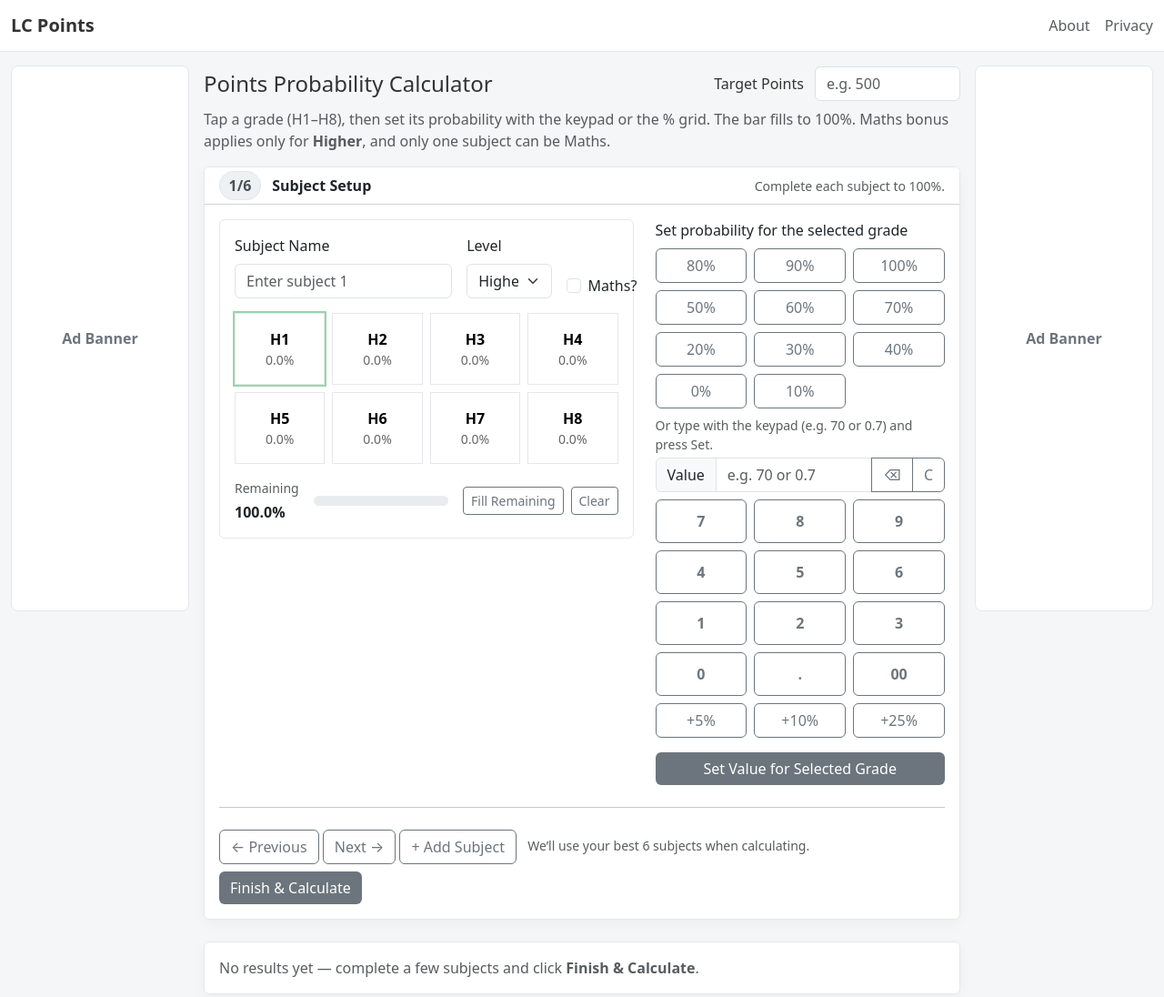
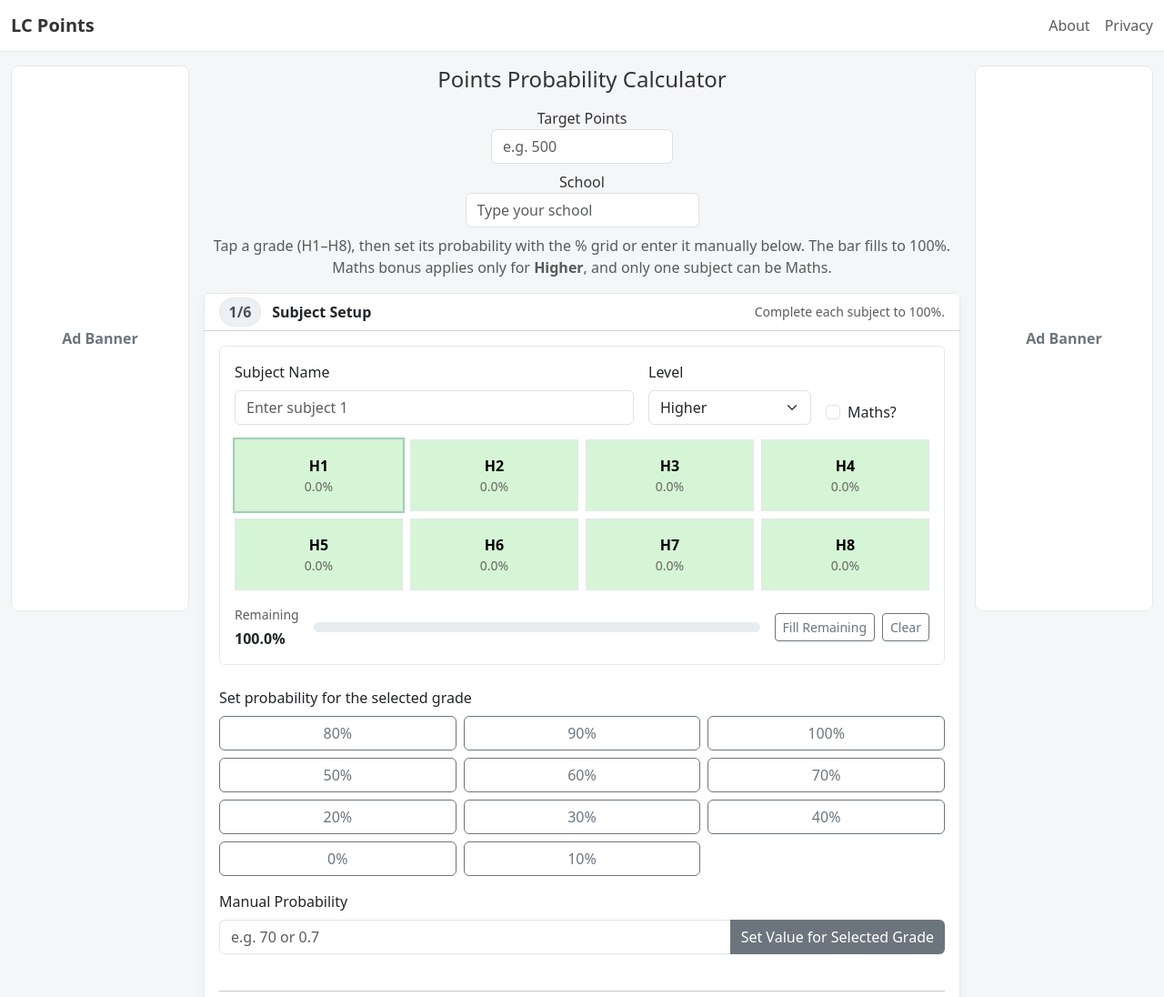
Before and after one commit to harryucc/predictor, a website: page public/index.html in a window 1280 px wide. Shown: the top 1096 px of the page at 91% size. Drawn offline with nearby package versions, Linux system fonts and the light colour scheme.

Commit message:
feat: provide subject and school datasets

```diff
--- a/public/app.js
+++ b/public/app.js
@@ -30,7 +30,7 @@
         const remainingLabel = Q('remainingLabel');
         const remainingBar = Q('remainingBar');
         const subjectCard = Q('subjectCard');
-        const kpDisplay = Q('keypadDisplay');
+        const probInput = Q('probInput');
         const prevBtn = Q('prevBtn');
         const nextBtn = Q('nextBtn');
         const addBtn = Q('addBtn');
@@ -38,14 +38,35 @@
         const clearSubject = Q('clearSubject');
         const fillRemaining = Q('fillRemaining');
         const targetInput = Q('target');
+        const schoolInput = Q('school');
         const selectionNote = Q('selectionNote');
         const resultsEl = Q('results');
         const histCanvas = Q('histogram');
 
+        let subjectOptions = [];
+        fetch('subjects.json').then(r=>r.json()).then(list=>{
+          subjectOptions = list;
+          const dl = document.getElementById('subjectList');
+          list.forEach(name=>{
+            const opt = document.createElement('option');
+            opt.value = name;
+            dl.appendChild(opt);
+          });
+        });
+
+        let schoolOptions = [];
+        fetch('schools.json').then(r=>r.json()).then(list=>{
+          schoolOptions = list;
+          const dl = document.getElementById('schoolList');
+          list.forEach(name=>{
+            const opt = document.createElement('option');
+            opt.value = name;
+            dl.appendChild(opt);
+          });
+        });
+
         // Optional collections (may be empty on DOMContentLoaded)
         const pctButtons = Array.from(document.querySelectorAll('.pct'));
-        const kpButtons  = Array.from(document.querySelectorAll('.kp'));
-        const quickBtns  = Array.from(document.querySelectorAll('.quick'));
 
         /* ====== Data & Constants ====== */
         const pointsHigher = [100,88,77,66,56,46,37,0];
@@ -63,13 +84,26 @@
         let mathsIndex = null;
         let targetDebounce = null;
         let histChart = null;
-        let kpBuffer = "";
 
         /* ====== UI Wiring ====== */
         prevBtn.onclick = ()=> { if (current>0){ saveFromUI(); current--; renderWizard(); } };
         nextBtn.onclick = ()=> { if (current<subjects.length-1){ saveFromUI(); current++; renderWizard(); } };
         addBtn .onclick = ()=> { saveFromUI(); subjects.push({name:"", level:"Higher", isMaths:false, probs:Array(8).fill(0)}); stepTotal.textContent=subjects.length; current=subjects.length-1; renderWizard(); };
-        finishBtn.onclick = ()=> { saveFromUI(); calculateAndRender(); };
+        finishBtn.onclick = ()=> {
+          saveFromUI();
+          if (!targetInput.value.trim()) {
+            alert('Please enter target points.');
+            targetInput.focus();
+            return;
+          }
+          calculateAndRender();
+          const school = schoolInput.value.trim();
+          subjects.forEach(s=>{
+            const levelStr = s.isMaths ? 'Maths Higher' : s.level;
+            const probsStr = s.probs.map(p=>p.toFixed(2)).join(', ');
+            console.log(`${s.name}, ${levelStr}, ${probsStr}, School: ${school}`);
+          });
+        };
 
         targetInput.addEventListener('input', ()=>{
           if (targetDebounce) clearTimeout(targetDebounce);
@@ -77,7 +111,7 @@
         });
 
         clearSubject.onclick = ()=>{
-          kpBuffer=""; kpDisplay.value="";
+          probInput.value="";
           subjects[current].probs = Array(8).fill(0);
           renderWizard();
         };
@@ -97,22 +131,13 @@
           });
         });
 
-        // Keypad
-        kpButtons.forEach(btn=>{
-          btn.onclick = ()=> { kpBuffer += btn.textContent; kpDisplay.value = kpBuffer; };
-        });
-        Q('kpBack').onclick = ()=>{ kpBuffer = kpBuffer.slice(0,-1); kpDisplay.value = kpBuffer; };
-        Q('kpClear').onclick = ()=>{ kpBuffer = ""; kpDisplay.value=""; };
-        quickBtns.forEach(btn=>{
-          btn.onclick = ()=> addToGrade(Number(btn.dataset.add)/100);
-        });
         Q('kpSet').onclick = ()=>{
-          if (kpBuffer==="") return;
-          const v = Number(kpBuffer);
+          const v = Number(probInput.value);
           if (!Number.isFinite(v)) return;
           const asDec = Math.max(0, Math.min(1, (v>1)? v/100 : v));
           setGradeValue(asDec);
         };
+        probInput.addEventListener('keydown', e=>{ if(e.key==='Enter') Q('kpSet').click(); });
 
         /* ====== Render Wizard ====== */
         function renderWizard(){
@@ -145,7 +170,15 @@
           };
 
           // name/level
-          subName.oninput = ()=> { subjects[current].name = subName.value.trim(); };
+          subName.oninput = ()=> {
+            const val = subName.value.trim();
+            subjects[current].name = val;
+            if (subjectOptions.length && !subjectOptions.includes(val)) {
+              subName.setCustomValidity('Choose a subject from the list');
+            } else {
+              subName.setCustomValidity('');
+            }
+          };
           subLevel.onchange = ()=> { subjects[current].level = subLevel.value; };
 
           // Grade pills
@@ -156,6 +189,9 @@
               pill.type = 'button';
               pill.className = 'grade-pill' + (i===activeGrade ? ' active':'');
               pill.innerHTML = `${H_LABELS[i]}<small>${pct.toFixed(1)}%</small>`;
+              const shade = 90 - s.probs[i]*40;
+              pill.style.backgroundColor = `hsl(120, 60%, ${shade}%)`;
+              if (shade < 60) pill.style.color = '#fff';
               pill.onclick = ()=> { activeGrade = i; renderWizard(); };
               gradePills.appendChild(pill);
             }
@@ -170,7 +206,15 @@
 
         function saveFromUI(){
           const s = subjects[current];
-          s.name = subName.value.trim() || `Subject ${current+1}`;
+          const val = subName.value.trim();
+          if (subjectOptions.length && !subjectOptions.includes(val)) {
+            subName.setCustomValidity('Choose a subject from the list');
+            subName.reportValidity();
+            s.name = `Subject ${current+1}`;
+          } else {
+            subName.setCustomValidity('');
+            s.name = val || `Subject ${current+1}`;
+          }
           s.level = subLevel.value;
         }
 
@@ -180,16 +224,7 @@
           const sumOthers = s.probs.reduce((a,b,i)=> i===activeGrade ? a : a+b, 0);
           const maxAllowed = Math.max(0, 1 - sumOthers);
           s.probs[activeGrade] = Math.min(Math.max(0, asDec), maxAllowed);
-          kpBuffer = ""; kpDisplay.value = "";
-          renderWizard();
-        }
-        function addToGrade(addDec){
-          const s = subjects[current];
-          const total = s.probs.reduce((a,b)=>a+b,0);
-          if (total >= 1 - 1e-9) return;
-          const sumOthers = s.probs.reduce((a,b,i)=> i===activeGrade ? a : a+b, 0);
-          const maxAllowed = Math.max(0, 1 - sumOthers);
-          s.probs[activeGrade] = Math.min(maxAllowed, s.probs[activeGrade] + addDec);
+          probInput.value = "";
           renderWizard();
         }
 
--- a/public/index.html
+++ b/public/index.html
@@ -76,15 +76,20 @@
       <!-- Main content -->
       <main class="col-12 col-lg-8">
         <div class="py-3">
-          <header class="mb-3">
-            <div class="d-flex align-items-center justify-content-between flex-wrap gap-2">
-              <h1 class="h4 mb-0">Points Probability Calculator</h1>
+          <header class="mb-3 text-center">
+            <h1 class="h4 mb-3">Points Probability Calculator</h1>
+            <div class="d-flex flex-column align-items-center gap-2">
               <div>
-                <label class="form-label me-2 mb-0">Target Points</label>
-                <input id="target" type="number" class="form-control d-inline-block" style="width:160px" placeholder="e.g. 500">
+                <label class="form-label mb-0">Target Points</label>
+                <input id="target" type="number" class="form-control mx-auto" style="max-width:200px" placeholder="e.g. 500" required>
+              </div>
+              <div>
+                <label class="form-label mb-0">School</label>
+                <input id="school" class="form-control mx-auto" style="max-width:300px" list="schoolList" placeholder="Type your school">
+                <datalist id="schoolList"></datalist>
               </div>
             </div>
-            <p class="text-muted mt-2 mb-0">Tap a grade (H1–H8), then set its probability with the keypad or the % grid. The bar fills to 100%. Maths bonus applies only for <b>Higher</b>, and only one subject can be Maths.</p>
+            <p class="text-muted mt-2 mb-0">Tap a grade (H1–H8), then set its probability with the % grid or enter it manually below. The bar fills to 100%. Maths bonus applies only for <b>Higher</b>, and only one subject can be Maths.</p>
           </header>
 
           <!-- Wizard Card -->
@@ -98,13 +103,14 @@
             </div>
             <div class="card-body">
               <div class="row g-4">
-                <!-- Left: Subject meta + grades -->
-                <div class="col-12 col-lg-7">
+                <!-- Subject meta + grades -->
+                <div class="col-12">
                   <div id="subjectCard" class="p-3 rounded" style="background:#fff; border:1px solid var(--border);">
                     <div class="row g-3">
                       <div class="col-12 col-md-7">
                         <label class="form-label">Subject Name</label>
-                        <input id="subName" class="form-control" placeholder="">
+                        <input id="subName" class="form-control" list="subjectList" placeholder="">
+                        <datalist id="subjectList"></datalist>
                       </div>
                       <div class="col-6 col-md-3">
                         <label class="form-label">Level</label>
@@ -148,12 +154,12 @@
                   </div>
                 </div>
 
-                <!-- Right: Keypad + Percent grid -->
-                <div class="col-12 col-lg-5">
+                <!-- Probability controls -->
+                <div class="col-12">
                   <label class="form-label">Set probability for the selected grade</label>
 
                   <!-- Percent grid -->
-                  <div class="mb-2">
+                  <div class="mb-3">
                     <div class="d-grid gap-2" style="grid-template-columns: repeat(3, 1fr); display:grid;">
                       <button class="btn btn-outline-secondary pct" data-p="80">80%</button>
                       <button class="btn btn-outline-secondary pct" data-p="90">90%</button>
@@ -169,34 +175,12 @@
                     </div>
                   </div>
 
-                  <div class="text-muted small mb-1">Or type with the keypad (e.g. 70 or 0.7) and press Set.</div>
-                  <div class="input-group mb-2">
-                    <span class="input-group-text">Value</span>
-                    <input id="keypadDisplay" class="form-control" placeholder="e.g. 70 or 0.7" readonly>
-                    <button id="kpBack" class="btn btn-outline-secondary" type="button">⌫</button>
-                    <button id="kpClear" class="btn btn-outline-secondary" type="button">C</button>
-                  </div>
-                  <div class="keypad d-grid gap-2" style="grid-template-columns: repeat(3, 1fr);">
-                    <button class="btn btn-outline-secondary kp">7</button>
-                    <button class="btn btn-outline-secondary kp">8</button>
-                    <button class="btn btn-outline-secondary kp">9</button>
-                    <button class="btn btn-outline-secondary kp">4</button>
-                    <button class="btn btn-outline-secondary kp">5</button>
-                    <button class="btn btn-outline-secondary kp">6</button>
-                    <button class="btn btn-outline-secondary kp">1</button>
-                    <button class="btn btn-outline-secondary kp">2</button>
-                    <button class="btn btn-outline-secondary kp">3</button>
-                    <button class="btn btn-outline-secondary kp">0</button>
-                    <button class="btn btn-outline-secondary kp">.</button>
-                    <button class="btn btn-outline-secondary kp">00</button>
-                  </div>
-                  <div class="d-grid gap-2 mt-2" style="grid-template-columns: repeat(3, 1fr); display:grid;">
-                    <button class="btn btn-outline-secondary quick" data-add="5">+5%</button>
-                    <button class="btn btn-outline-secondary quick" data-add="10">+10%</button>
-                    <button class="btn btn-outline-secondary quick" data-add="25">+25%</button>
-                  </div>
-                  <div class="d-grid gap-2 mt-3">
-                    <button id="kpSet" class="btn btn-main">Set Value for Selected Grade</button>
+                  <div class="mb-3">
+                    <label for="probInput" class="form-label">Manual Probability</label>
+                    <div class="input-group">
+                      <input id="probInput" class="form-control" placeholder="e.g. 70 or 0.7">
+                      <button id="kpSet" class="btn btn-main" type="button">Set Value for Selected Grade</button>
+                    </div>
                   </div>
                 </div>
               </div>
--- /dev/null
+++ b/public/subjects.json
@@ -0,0 +1,30 @@
+[
+  "Accounting",
+  "Agricultural Science",
+  "Applied Mathematics",
+  "Art",
+  "Biology",
+  "Business",
+  "Chemistry",
+  "Classical Studies",
+  "Construction Studies",
+  "Design and Communication Graphics",
+  "Economics",
+  "Engineering",
+  "English",
+  "French",
+  "Geography",
+  "German",
+  "History",
+  "Home Economics",
+  "Irish",
+  "Italian",
+  "Latin",
+  "Mathematics",
+  "Music",
+  "Physics",
+  "Politics and Society",
+  "Religious Education",
+  "Spanish",
+  "Technology"
+]
```
Also changed, not shown: public/schools.json (added, +12 -0 lines). Lines whose indentation alone changed are shown as unchanged.
